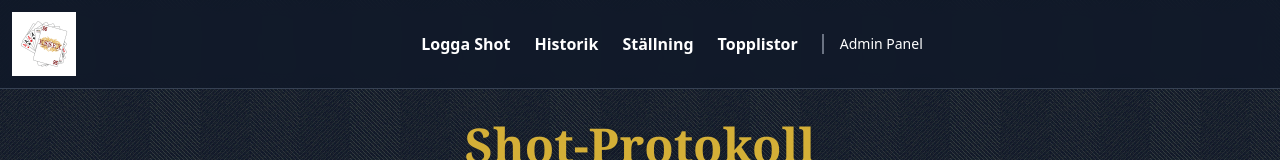
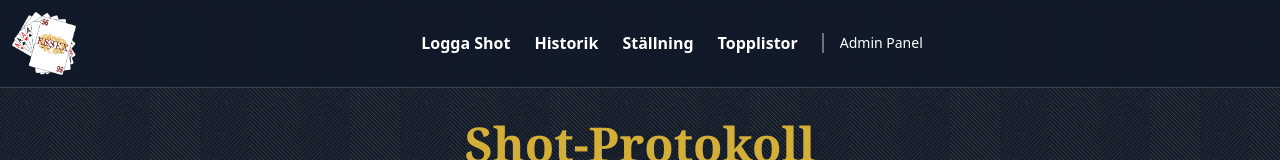
Before and after one commit to Jepsterrr/essex-shot-tracker, a Next.js app: page / in a window 1280 px wide. Shown: the top 160 px of the page. Built offline with nearby package versions, Linux system fonts and the light colour scheme; no server answers; the database is empty.

Commit message:
Add manifest.json for Essex Straffshot PWA configuration

```diff
--- a/app/components/Navbar.tsx
+++ b/app/components/Navbar.tsx
@@ -16,7 +16,7 @@ export default function Header() {
           onClick={() => isMenuOpen && setIsMenuOpen(false)}
         >
           <Image
-            src="/logo.png"
+            src="/Essex_Logga.png"
             alt="Essex Logo"
             width={60}
             height={60}
--- a/app/layout.tsx
+++ b/app/layout.tsx
@@ -23,7 +23,15 @@ export default function RootLayout({
   return (
     <html lang="sv">
       <head>
-        <link rel="icon" href="/logo.png" />
+        <link rel="icon" href="/Essex_Logga.png" />
+
+        <link rel="apple-touch-icon" href="/Essex_Logga.png" />
+        <meta name="apple-mobile-web-app-title" content="Essex Straffshots" />
+        <meta name="apple-mobile-web-app-capable" content="yes" />
+        <meta name="apple-mobile-web-app-status-bar-style" content="black-translucent" />
+
+        <link rel="manifest" href="/manifest.json" />
+        <meta name="theme-color" content="#0f172a" />
       </head>
       <body
         className={`${inter.variable} ${ebGaramond.variable} font-sans text-gray-100`}
```
Also changed, not shown: public/Essex_Logga.png (added), public/logo.png (deleted), public/manifest.json (added).
